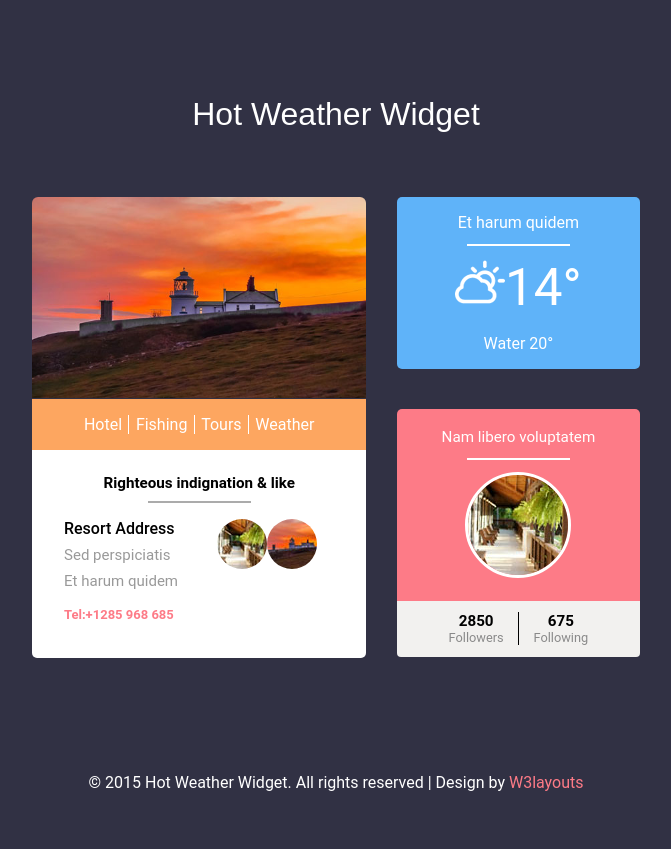
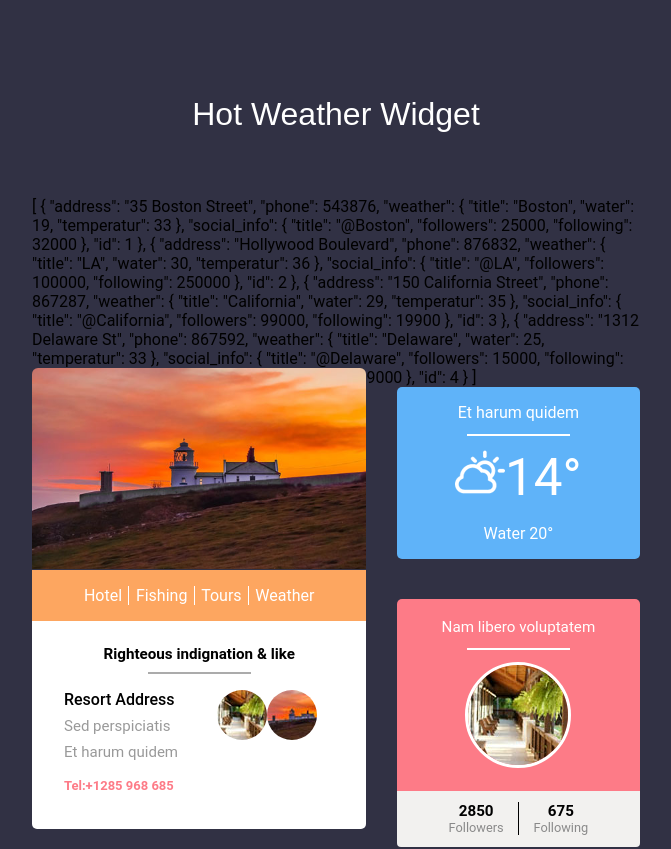
Before and after one commit to Jokerdanman777/angular_widget, an Angular app: page / in a window 1280 px wide. Shown: the top 849 px of the page, without its empty margins (304-975 px from the left). Before the commit the page ends 828 px from the top, so only its background shows below. Built offline with nearby package versions, Linux system fonts and the light colour scheme.

Commit message:
Вывод data на вьюхе app.component

```diff
--- a/src/app/app.component.html
+++ b/src/app/app.component.html
@@ -1,7 +1,9 @@
 <h1>Hot Weather Widget</h1>
 <div class="element">
+		{{ hotels$ | async | json }}
 	<widget-menu></widget-menu>
 		<div class="element-right">
+
 			<widget-weather></widget-weather>
 			<widget-follower></widget-follower>
 		</div>
--- a/src/app/app.component.ts
+++ b/src/app/app.component.ts
@@ -1,10 +1,15 @@
-import { Component } from '@angular/core';
-
+import { Component, OnInit } from '@angular/core';
+import { hotels$ } from './data';
+import { Observable } from 'rxjs/Observable';
 @Component({
   selector: 'app-root',
   templateUrl: './app.component.html',
   styleUrls: ['./app.component.css']
 })
-export class AppComponent {
-  title = 'app';
+export class AppComponent implements OnInit {
+  public title = 'app';
+  public hotels$: Observable<Hotel[]>;
+  public ngOnInit(): void {
+    this.hotels$ = hotels$;
+  }
 }
--- a/src/app/data/index.ts
+++ b/src/app/data/index.ts
@@ -1,3 +1,6 @@
+import { Observable } from 'rxjs/Observable';
+import 'rxjs/add/observable/of';
+
 const data: Hotel[]  = [
     {
     address: '35 Boston Street',
@@ -60,3 +63,6 @@ const data: Hotel[]  = [
     id: 4
   }
 ];
+
+export const hotels$: Observable<Hotel[]> =
+  Observable.of(data);
```
